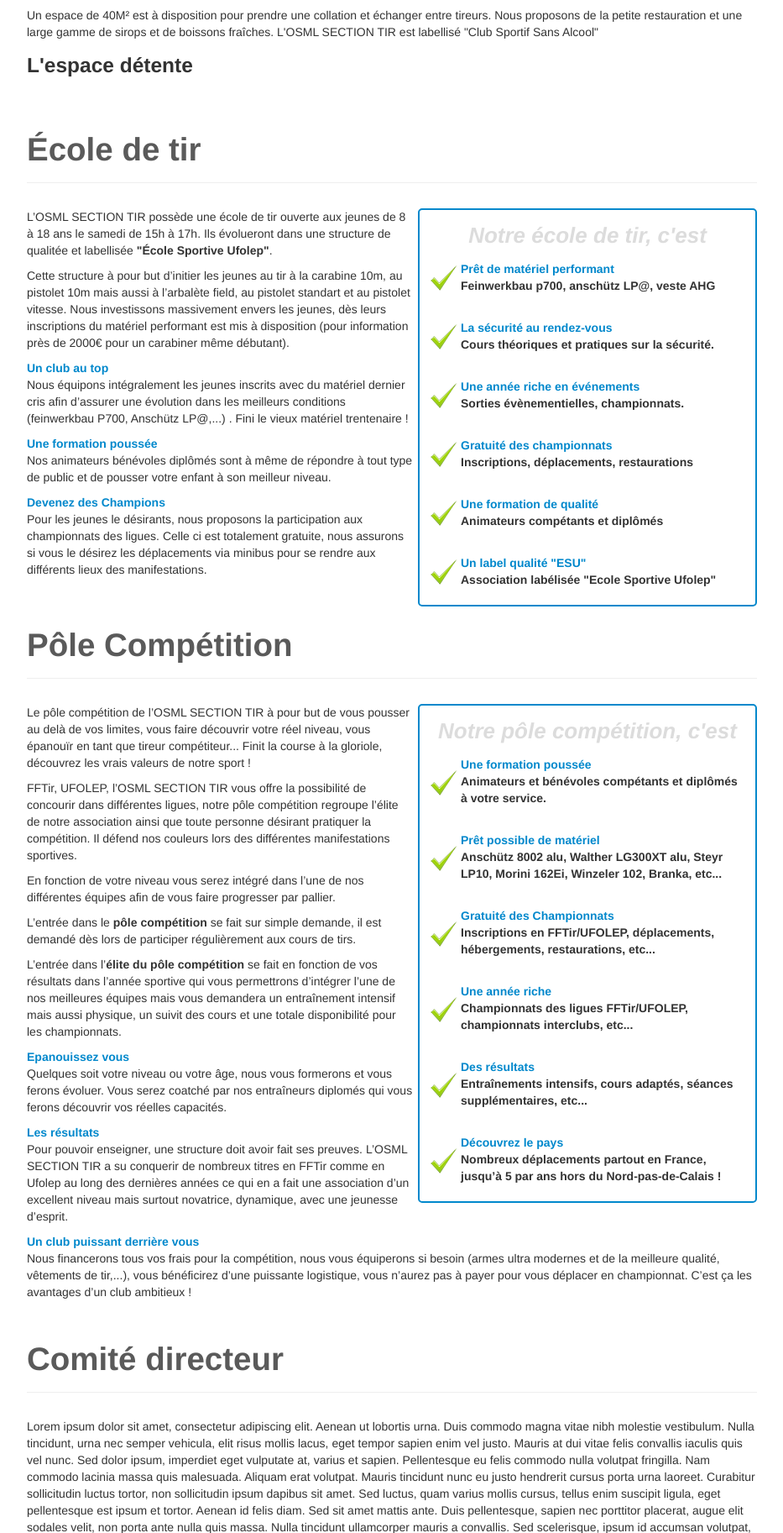
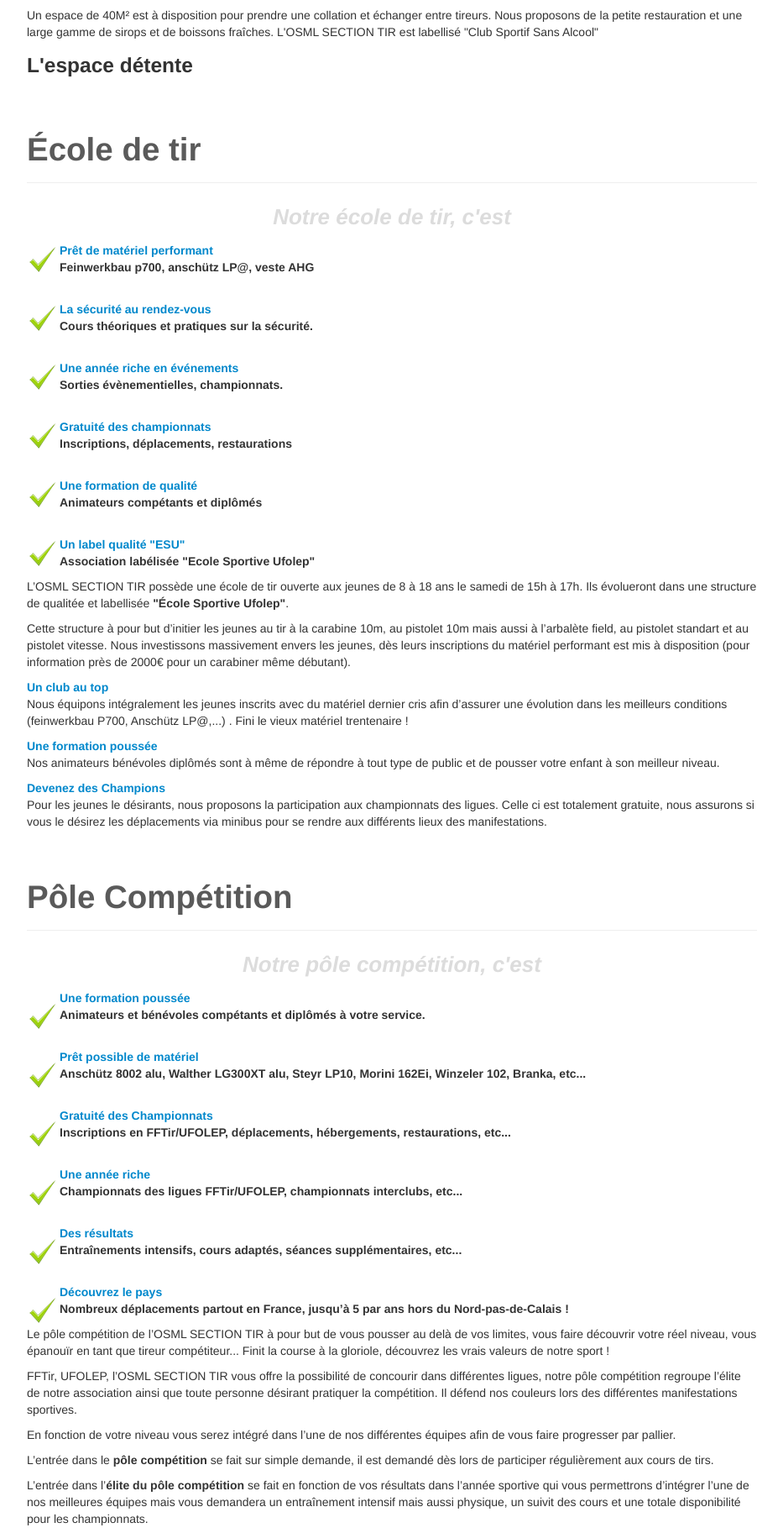
Before and after one commit to ckiw/osmltir-admin, a PHP site: page / in a window 1280 px wide. Shown: the part 4301-6126 px from the top of the page at 84% size, without its empty margins (323-1256 px from the left). Run offline with PHP 8.4, Linux system fonts and the light colour scheme.

Commit message:
retrait de la class tableau

```diff
--- a/css/style.css
+++ b/css/style.css
@@ -75,14 +75,3 @@ body {
     font-weight: bold;
     text-align: left;
 }
-
-.tableau {
-    border: 2px solid #0088CC;
-    border-radius: 5px 5px 5px 5px;
-    float: right;
-    padding: 10px;
-    text-align: left;
-    width: 380px;
-    margin-left: 5px;
-    margin-bottom: 5px;
-}
```
